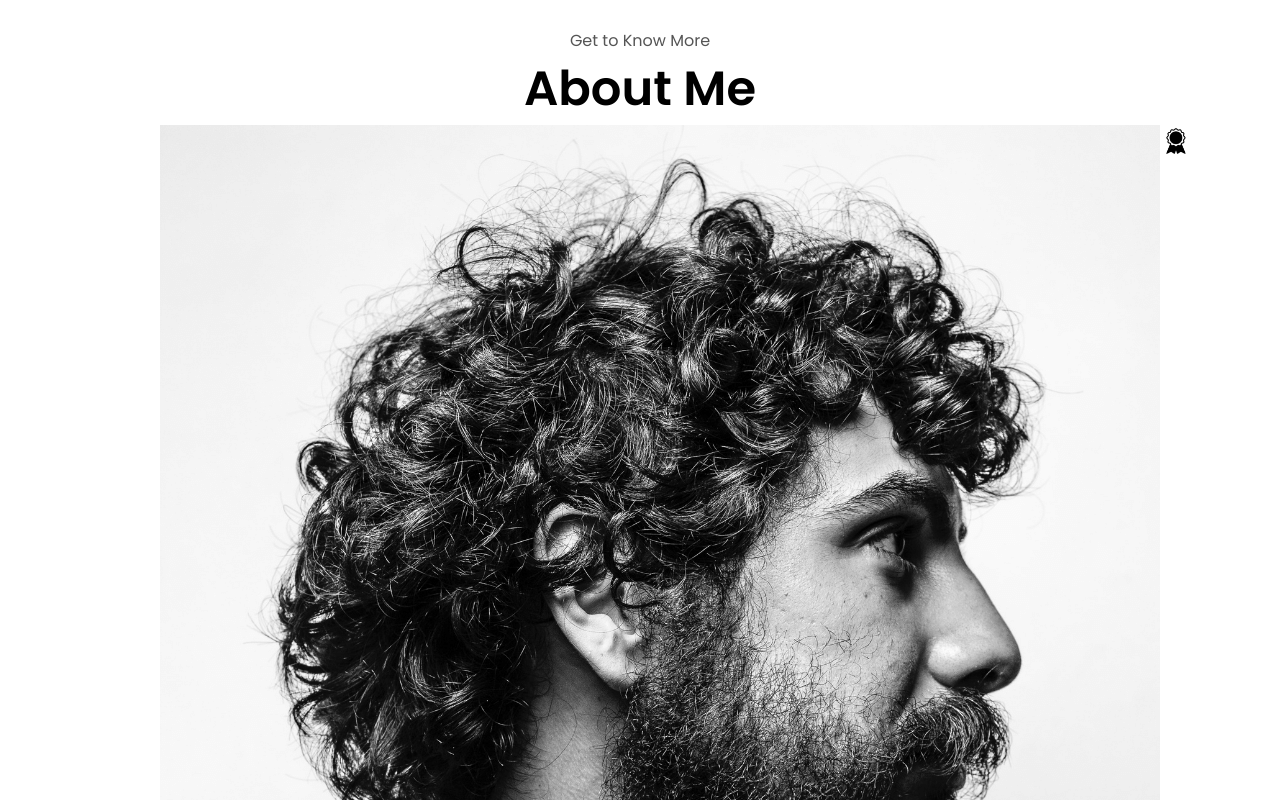
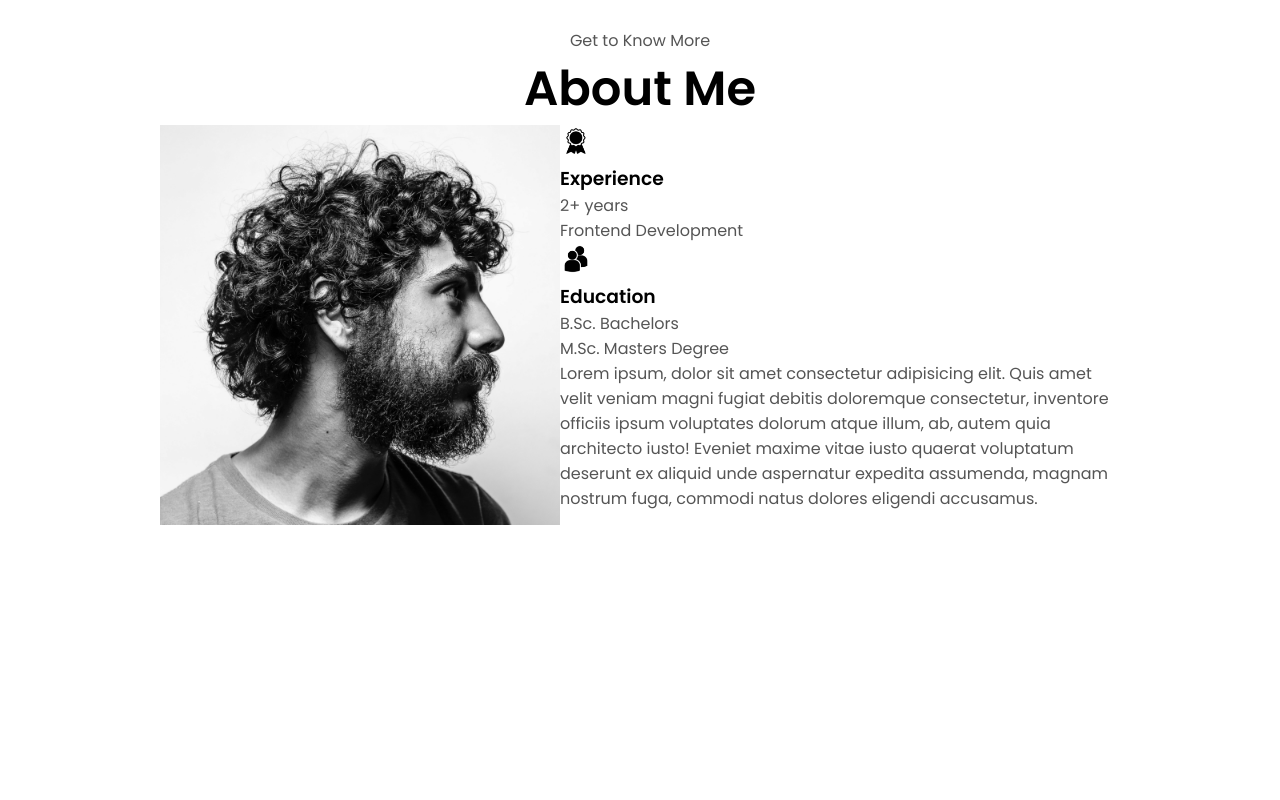
Before and after one commit to ValentineOO/portfolio, a plain HTML site: page index.html in a window 1280 px wide. Shown: the part 780-1580 px from the top of the page. After the commit the page ends 1305 px from the top, so only its background shows below. Drawn offline with Linux system fonts and the light colour scheme.

Commit message:
fixed about me

```diff
--- a/index.html
+++ b/index.html
@@ -39,7 +39,7 @@
     </div>
   </nav>
   <section id="profile">
-    <div class="section-pic_container">
+    <div class="section__pic-container">
       <img src="./assets/profile-pic.png" alt="John Doe profile picture">
 
     </div>
@@ -75,12 +75,23 @@
         class="about-pic"
         >
       </div>
-      <div class="about-details container">
+      <div class="about-details-container">
         <div class="about-containers">
           <div class="details-container">
             <img src="./assets/experience.png" alt="experience icon"
             class="icon">
+            <h3>Experience</h3>
+            <p>2+ years <br> Frontend Development</p>
           </div>
+         <div class="details-container">
+          <img src="./assets/education.png" alt="Education icon"
+            class="icon">
+            <h3>Education</h3>
+            <p>B.Sc. Bachelors <br> M.Sc. Masters Degree</p>
+         </div>
+        </div>
+        <div class="text-container">
+          <p>Lorem ipsum, dolor sit amet consectetur adipisicing elit. Quis amet velit veniam magni fugiat debitis doloremque consectetur, inventore officiis ipsum voluptates dolorum atque illum, ab, autem quia architecto iusto! Eveniet maxime vitae iusto quaerat voluptatum deserunt ex aliquid unde aspernatur expedita assumenda, magnam nostrum fuga, commodi natus dolores eligendi accusamus.</p>
         </div>
       </div>
     </div>
--- a/style.css
+++ b/style.css
@@ -179,7 +179,7 @@ section {
   height: 80vh;
 }
 
-.section-pic_container {
+.section__pic-container {
   display: flex;
   height: 400px;
   width: 400px;
```
